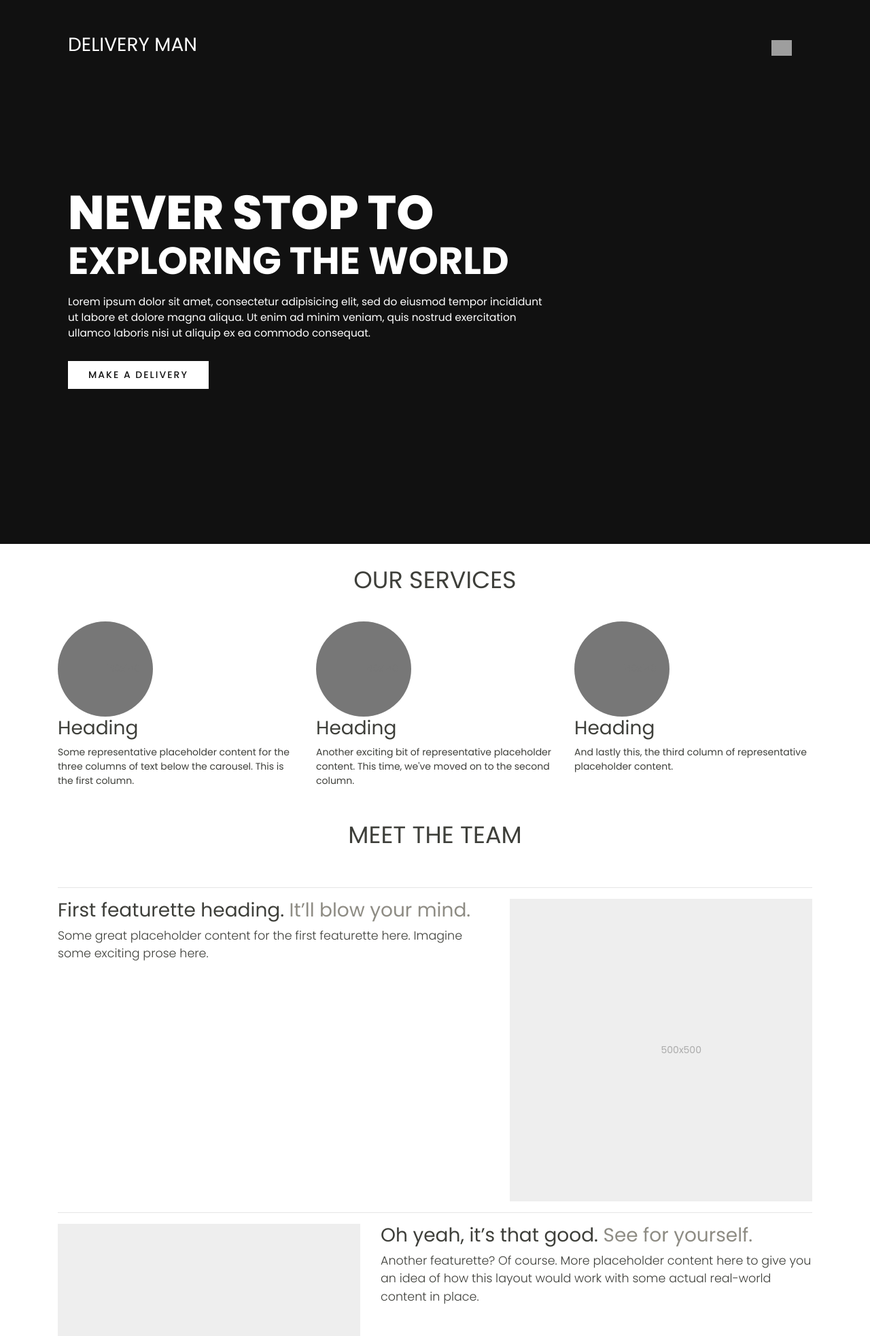
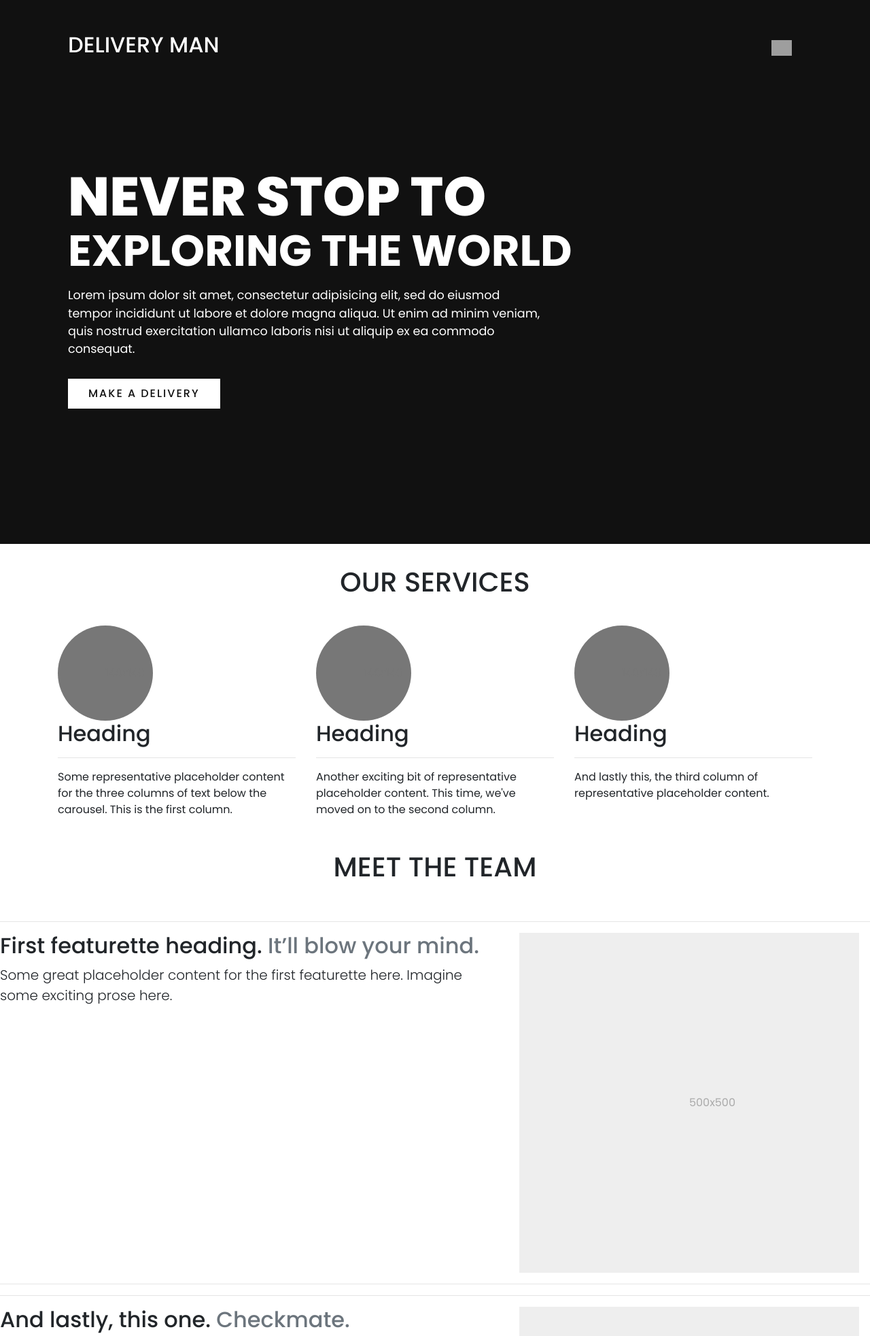
Before and after one commit to Celnet-hub/Booking-Website, a Node server app: page / in a window 1280 px wide. Shown: the top 1965 px of the page at 68% size. Run offline with Node 20, Linux system fonts and the light colour scheme; some libraries are stand-ins or nearby versions; grey boxes are pictures that could not be loaded.

Commit message:
modified landing page

```diff
--- a/pages/HomePage.html
+++ b/pages/HomePage.html
@@ -6,19 +6,19 @@
 		<meta name="viewport" content="width=device-width, initial-scale=1.0" />
 		<title>Rider</title>
 		<!-- CSS -->
-
-		<link rel="stylesheet" href="src\Styles\CSS\CssStyles.css" />
 		<link
-			href="https://fonts.googleapis.com/css2?family=Source+Sans+Pro:wght@300&display=swap"
-			rel="stylesheet"
-		/>
-
-		<!-- <link
 			rel="stylesheet"
 			href="https://maxcdn.bootstrapcdn.com/bootstrap/4.0.0/css/bootstrap.min.css"
 			integrity="sha384-Gn5384xqQ1aoWXA+058RXPxPg6fy4IWvTNh0E263XmFcJlSAwiGgFAW/dAiS6JXm"
 			crossorigin="anonymous"
+		/>
+		<!-- <link
+			href="https://fonts.googleapis.com/css2?family=Source+Sans+Pro:wght@300&display=swap"
+			rel="stylesheet"
 		/> -->
+
+		<link rel="stylesheet" href="src\Styles\CSS\CssStyles.css" />
+
 	</head>
 	<body>
 		<section class="showcase">
@@ -33,6 +33,9 @@
 				autoplay
 			></video> -->
 			<!-- <div class="overlay"></div> -->
+
+			<!-- THE HERO SECTION -->
+
 			<div class="text">
 				<h2>Never Stop To</h2>
 				<h3>Exploring The World</h3>
@@ -59,14 +62,16 @@
 		<div class="menu">
 			<ul>
 				<li><a href="#about">About us</a></li>
-				<li><a href="#contact">Contact us</a></li>
+				<li><a href="#team">Our Team</a></li>
 			</ul>
 		</div>
-		<!-- About section -->
-		<div class="our-service section">
-			<h1>Our Services</h1>
-		</div>
 
+
+		<!-- OUR SERVICES SECTION -->
+		<section id="about">
+			<div class="our-service section">
+				<h1>Our Services</h1>
+			</div>
 		<div class="container marketing">
 			<!-- Three columns of text below the carousel -->
 			<div class="row">
@@ -74,28 +79,33 @@
 				<svg class="bd-placeholder-img rounded-circle" width="140" height="140" xmlns="http://www.w3.org/2000/svg" role="img" aria-label="Placeholder: 140x140" preserveAspectRatio="xMidYMid slice" focusable="false"><title>Placeholder</title><rect width="100%" height="100%" fill="#777"/><text x="50%" y="50%" fill="#777" dy=".3em">140x140</text></svg>
 
 				<h2>Heading</h2>
+				<hr class="featurette-divider">
 				<p>Some representative placeholder content for the three columns of text below the carousel. This is the first column.</p>
 			  </div><!-- /.col-lg-4 -->
 			  <div class="col-lg-4">
 				<svg class="bd-placeholder-img rounded-circle" width="140" height="140" xmlns="http://www.w3.org/2000/svg" role="img" aria-label="Placeholder: 140x140" preserveAspectRatio="xMidYMid slice" focusable="false"><title>Placeholder</title><rect width="100%" height="100%" fill="#777"/><text x="50%" y="50%" fill="#777" dy=".3em">140x140</text></svg>
 
 				<h2>Heading</h2>
+				<hr class="featurette-divider">
 				<p>Another exciting bit of representative placeholder content. This time, we've moved on to the second column.</p>
 			  </div><!-- /.col-lg-4 -->
 			  <div class="col-lg-4">
 				<svg class="bd-placeholder-img rounded-circle" width="140" height="140" xmlns="http://www.w3.org/2000/svg" role="img" aria-label="Placeholder: 140x140" preserveAspectRatio="xMidYMid slice" focusable="false"><title>Placeholder</title><rect width="100%" height="100%" fill="#777"/><text x="50%" y="50%" fill="#777" dy=".3em">140x140</text></svg>
 
 				<h2>Heading</h2>
+				<hr class="featurette-divider">
 				<p>And lastly this, the third column of representative placeholder content.</p>
 			  </div><!-- /.col-lg-4 -->
 			</div><!-- /.row -->
+		</section>
 
 
-			<!-- START THE FEATURETTES -->
+			<!-- MEET THE TEAM SECTION -->
+			<section id="team">
 			<div class="team-members section">
 				<h1>Meet the Team</h1>
 			</div>
-			<hr class="featurette-divider">
+			<hr class="">
 
 			<div class="row featurette">
 			  <div class="col-md-7">
@@ -110,7 +120,7 @@
 
 			<hr class="featurette-divider">
 
-			<div class="row featurette">
+			<!-- <div class="row featurette">
 			  <div class="col-md-7 order-md-2">
 				<h2 class="featurette-heading">Oh yeah, it’s that good. <span class="text-muted">See for yourself.</span></h2>
 				<p class="lead">Another featurette? Of course. More placeholder content here to give you an idea of how this layout would work with some actual real-world content in place.</p>
@@ -119,7 +129,7 @@
 				<svg class="bd-placeholder-img bd-placeholder-img-lg featurette-image img-fluid mx-auto" width="500" height="500" xmlns="http://www.w3.org/2000/svg" role="img" aria-label="Placeholder: 500x500" preserveAspectRatio="xMidYMid slice" focusable="false"><title>Placeholder</title><rect width="100%" height="100%" fill="#eee"/><text x="50%" y="50%" fill="#aaa" dy=".3em">500x500</text></svg>
 
 			  </div>
-			</div>
+			</div> -->
 
 			<hr class="featurette-divider">
 
@@ -135,6 +145,7 @@
 			</div>
 
 			<hr class="featurette-divider">
+		</section>
 
 		<!-- footer section -->
 		<footer>
--- a/pages/src/Styles/CSS/CssStyles.css
+++ b/pages/src/Styles/CSS/CssStyles.css
@@ -180,11 +180,6 @@
 	}
 }
 
-#about,
-#services {
-	height: 100vh;
-}
-
 /* titles */
 .title h2 {
 	text-align: center;
@@ -203,6 +198,7 @@
 }
 
 ***** Footer *****/ .footer-top {
+	position: absolute;
 	padding: 60px 0;
 	padding-top: 50px;
 	background: #333;
```
Also changed, not shown: pages/src/Styles/CSS/carousel.css (added, +93 -0 lines).
